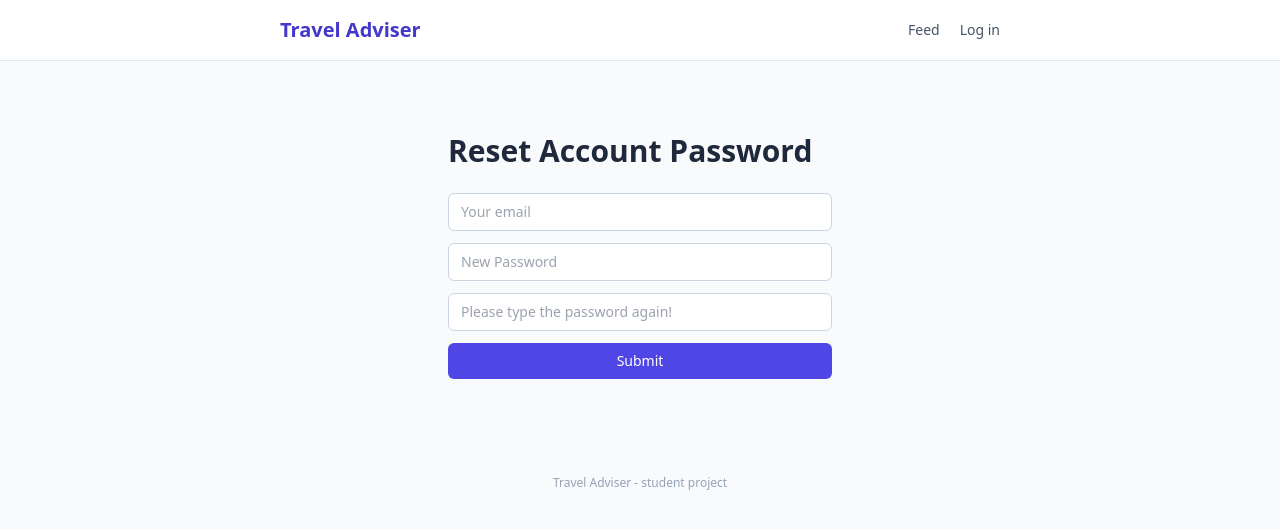
After one commit to kesali/travel, a Flask app: page /reset-password in a window 1280 px wide. The commit adds this page. Shown: the top 529 px of the page. Run offline with Flask 3, Linux system fonts and the light colour scheme; some libraries are stand-ins or nearby versions.

Commit message:
added reset password feature

```diff
--- a/routes/auth.py
+++ b/routes/auth.py
@@ -1,4 +1,4 @@
-from flask import Blueprint, session, request, redirect, url_for, render_template
+from flask import Blueprint,flash, session, request, redirect, url_for, render_template
 
 
 bp = Blueprint("auth", __name__)
@@ -12,7 +12,6 @@ def current_user() -> str | None:
 def login_form():
     return render_template("login.html")
 
-
 @bp.post("/login")
 def login():
     name = request.form.get("name", "").strip()
@@ -20,6 +19,25 @@ def login():
         session["user"] = name
     return redirect(url_for("logbook.logbook"))
 
+@bp.get("/reset-password")
+def reset_password_form():
+    return render_template("reset_password.html")
+
+@bp.post("/reset-password")
+def reset_password():
+    email = request.form.get("email","").strip()
+    password1 = request.form.get("password1","").strip()
+    password2 = request.form.get("password2","").strip()
+    if password1 == password2:
+        return redirect(url_for("auth.password_submitted"))
+    else:
+        flash("Error: different passwords!")
+        return redirect(url_for("auth.reset_password_form"))
+
+@bp.get("/password-submitted")
+def password_submitted():
+    return render_template("password_submitted.html")
+
 
 @bp.post("/logout")
 def logout():
--- /dev/null
+++ b/templates/reset_password.html
@@ -0,0 +1,26 @@
+{% extends "base.html" %}
+
+{% block content %}
+    <section class="max-w-sm mx-auto py-10">
+        <h2 class="text-3xl font-semibold">Reset Account Password</h2>
+        <p class="mt-6 space-y-3 text-red-500">
+            {% for message in get_flashed_messages():%}
+            {{message}}
+            {% endfor %}
+        </p>
+        <form action="{{ url_for('auth.reset_password') }}" method="post" class="mt-6 space-y-3">
+            <input type="email" name="email" required placeholder="Your email"
+                   class="w-full rounded-md border border-slate-300 px-3 py-2 text-sm focus:outline-none focus:ring-2 focus:ring-indigo-500 focus:border-indigo-500">
+            <input type="password" name="password1" required placeholder="New Password"
+                   class="w-full rounded-md border border-slate-300 px-3 py-2 text-sm focus:outline-none focus:ring-2 focus:ring-indigo-500 focus:border-indigo-500">
+            <input type="password" name="password2" required placeholder="Please type the password again!"
+                   class="w-full rounded-md border border-slate-300 px-3 py-2 text-sm focus:outline-none focus:ring-2 focus:ring-indigo-500 focus:border-indigo-500">
+
+                   <button type="submit"
+                    class="w-full bg-indigo-600 hover:bg-indigo-700 text-white text-sm font-medium px-4 py-2 rounded-md">
+                Submit
+            </button>
+        </form>
+
+    </section>
+{% endblock %}
```
Also changed, not shown: templates/login.html (+6 -2 lines), templates/password_submitted.html (added, +11 -0 lines), 1 other file.
